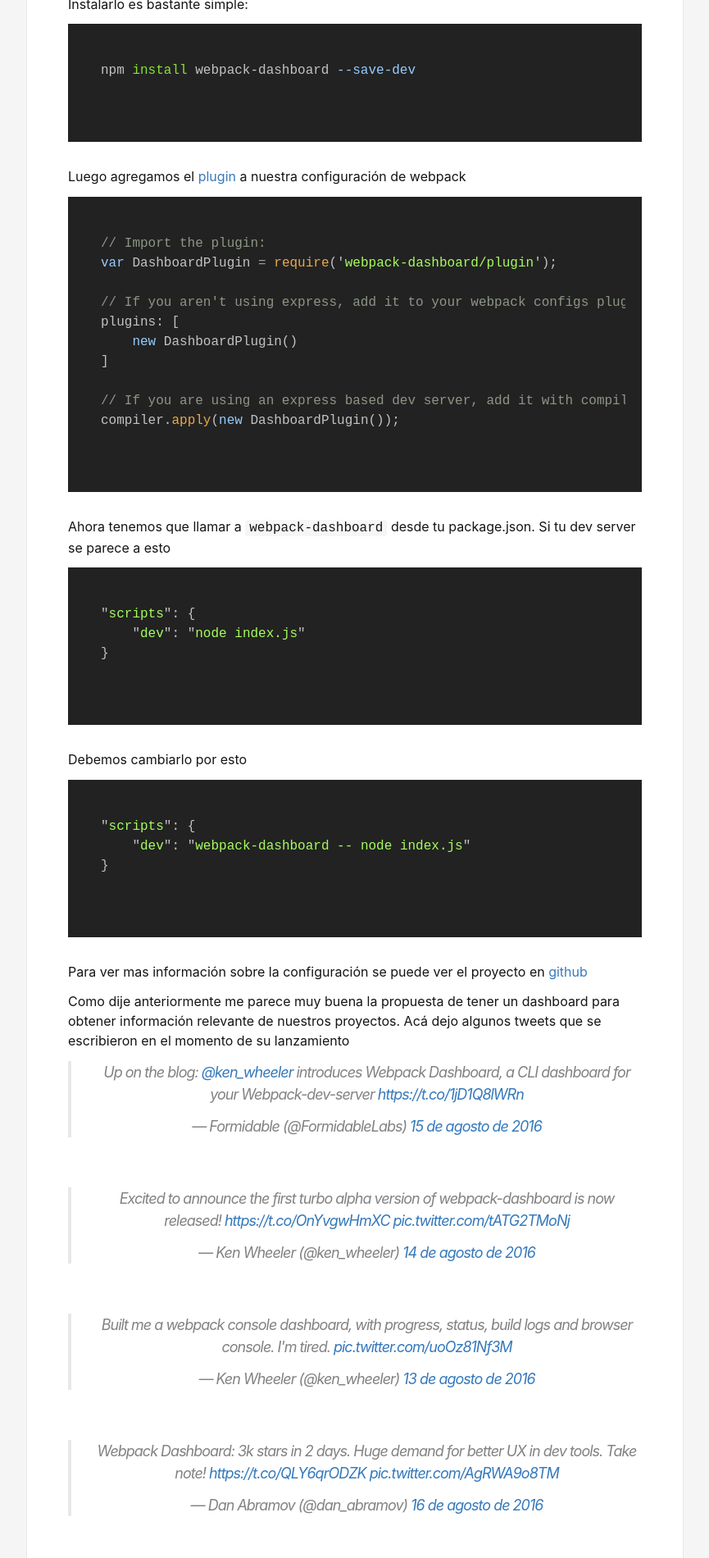
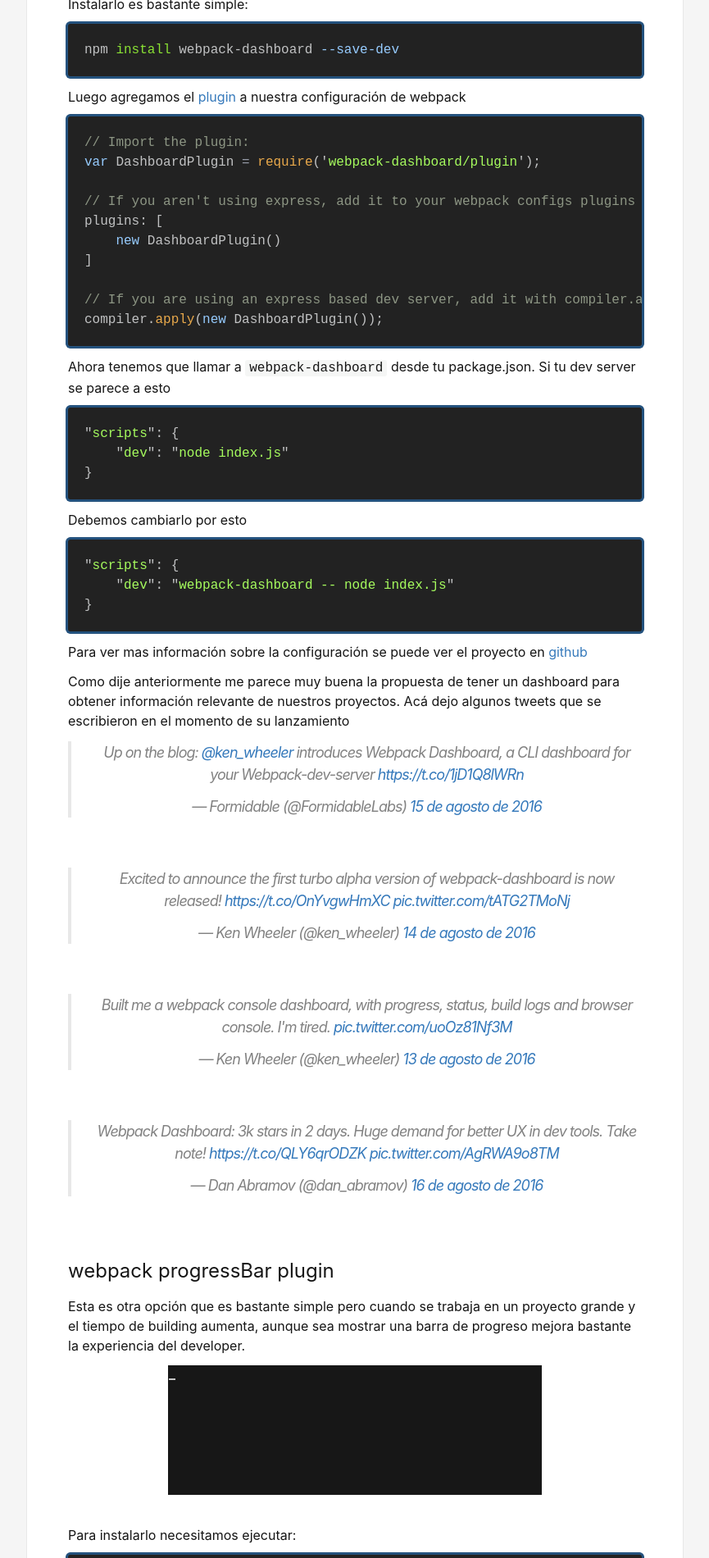
Before and after one commit to marcelocarmona/marcelocarmona.github.io, a Jekyll site: the page built from _posts/2016-09-05-webpack-building-progress-information.md, in a window 1280 px wide. Shown: the part 2299-4199 px from the top of the page at 82% size, without its empty margins (207-1072 px from the left). Built offline with Jekyll 4.4.1, drawn with Linux system fonts in a browser that asks for light colours; comment, search, counter and statistics services are not loaded.

Commit message:
update highlighting sass

```diff
--- a/_sass/_syntax-highlighting.scss
+++ b/_sass/_syntax-highlighting.scss
@@ -21,37 +21,118 @@
 
 .highlight {
   white-space: pre;
-  overflow: auto;
   word-wrap: normal;
   background: #222;
-  color: #C1C2C3;
-  padding: 25px 20px;
-  margin-bottom: 30px;
+  color: #c1c2c3;
+  border-radius: 5px;
+  box-shadow: 0px 0px 0px 3px #24527e;
 }
 
-.highlight .hll { background-color: #ffc; }
-.highlight .gd { color: #2e3436; background-color: #0e1416; }
-.highlight .gr { color: #eeeeec; background-color: #c00; }
-.highlight .gi { color: #babdb6; background-color: #1f2b2d; }
-.highlight .go { color: #2c3032; background-color: #2c3032; }
-.highlight .kt { color: #e3e7df; }
-.highlight .ni { color: #888a85; }
-.highlight .c,.highlight .cm,.highlight .c1,.highlight .cs { color: #8D9684; }
-.highlight .err,.highlight .g,.highlight .l,.highlight .n,.highlight .x,.highlight .p,.highlight .ge,
-.highlight .gp,.highlight .gs,.highlight .gt,.highlight .ld,.highlight .s,.highlight .nc,.highlight .nd,
-.highlight .ne,.highlight .nl,.highlight .nn,.highlight .nx,.highlight .py,.highlight .ow,.highlight .w,.highlight .sb,
-.highlight .sc,.highlight .sd,.highlight .s2,.highlight .se,.highlight .sh,.highlight .si,.highlight .sx,.highlight .sr,
-.highlight .s1,.highlight .ss,.highlight .bp { color: #C1C2C3; }
-.highlight .k,.highlight .kc,.highlight .kd,.highlight .kn,.highlight .kp,.highlight .kr,
-.highlight .nt { color: #96cbfe; }
-.highlight .cp,.highlight .gh,.highlight .gu,/*.highlight .na*/,.highlight .nf { color: #E9A94B ; }
-.highlight .m,.highlight .nb,.highlight .no,.highlight .mf,.highlight .mh,.highlight .mi,.highlight .mo,
-.highlight .il { color: #8ae234; }
-.highlight .o { color: #989DAA; }
+.highlight .hll {
+  background-color: #ffc;
+}
+.highlight .gd {
+  color: #2e3436;
+  background-color: #0e1416;
+}
+.highlight .gr {
+  color: #eeeeec;
+  background-color: #c00;
+}
+.highlight .gi {
+  color: #babdb6;
+  background-color: #1f2b2d;
+}
+.highlight .go {
+  color: #2c3032;
+  background-color: #2c3032;
+}
+.highlight .kt {
+  color: #e3e7df;
+}
+.highlight .ni {
+  color: #888a85;
+}
+.highlight .c,
+.highlight .cm,
+.highlight .c1,
+.highlight .cs {
+  color: #8d9684;
+}
+.highlight .err,
+.highlight .g,
+.highlight .l,
+.highlight .n,
+.highlight .x,
+.highlight .p,
+.highlight .ge,
+.highlight .gp,
+.highlight .gs,
+.highlight .gt,
+.highlight .ld,
+.highlight .s,
+.highlight .nc,
+.highlight .nd,
+.highlight .ne,
+.highlight .nl,
+.highlight .nn,
+.highlight .nx,
+.highlight .py,
+.highlight .ow,
+.highlight .w,
+.highlight .sb,
+.highlight .sc,
+.highlight .sd,
+.highlight .s2,
+.highlight .se,
+.highlight .sh,
+.highlight .si,
+.highlight .sx,
+.highlight .sr,
 .highlight .s1,
-.highlight .s2 { color: #a6fc5e; }
-.highlight .nv,.highlight .vc,.highlight .vg,.highlight .vi { color: #fff; }
-
+.highlight .ss,
+.highlight .bp {
+  color: #c1c2c3;
+}
+.highlight .k,
+.highlight .kc,
+.highlight .kd,
+.highlight .kn,
+.highlight .kp,
+.highlight .kr,
+.highlight .nt {
+  color: #96cbfe;
+}
+.highlight .cp,
+.highlight .gh,
+.highlight .gu,
+.highlight .na,
+.highlight .nf {
+  color: #e9a94b;
+}
+.highlight .m,
+.highlight .nb,
+.highlight .no,
+.highlight .mf,
+.highlight .mh,
+.highlight .mi,
+.highlight .mo,
+.highlight .il {
+  color: #8ae234;
+}
+.highlight .o {
+  color: #989daa;
+}
+.highlight .s1,
+.highlight .s2 {
+  color: #a6fc5e;
+}
+.highlight .nv,
+.highlight .vc,
+.highlight .vg,
+.highlight .vi {
+  color: #fff;
+}
 
 // /**
 //  * Syntax highlighting styles
```
